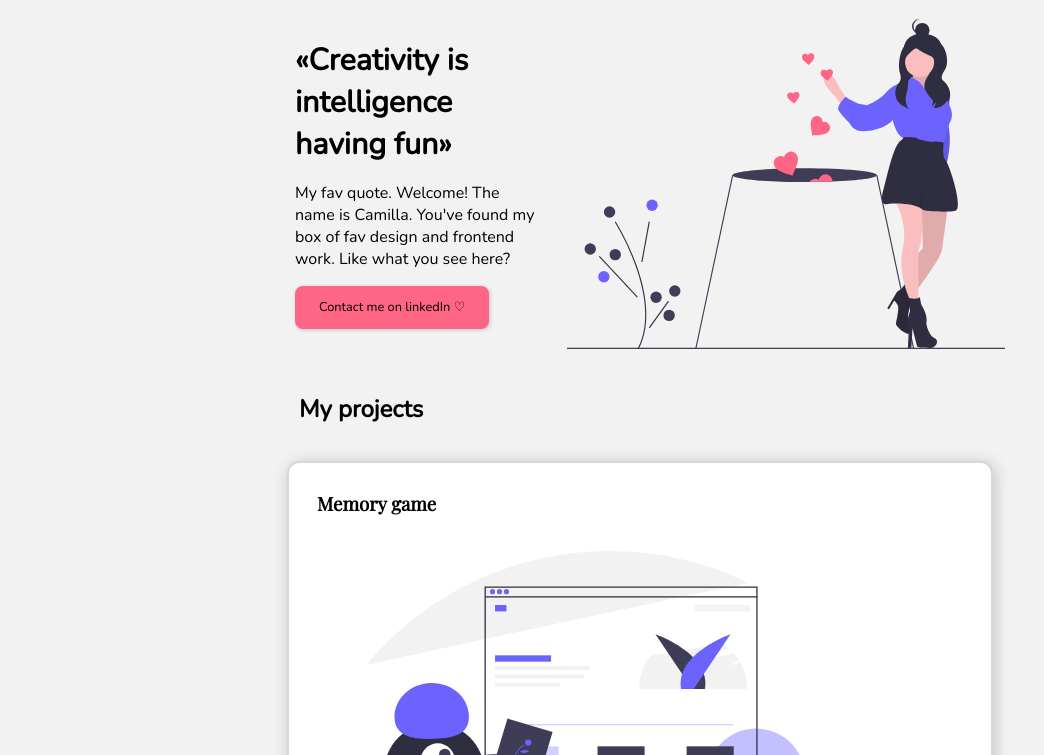
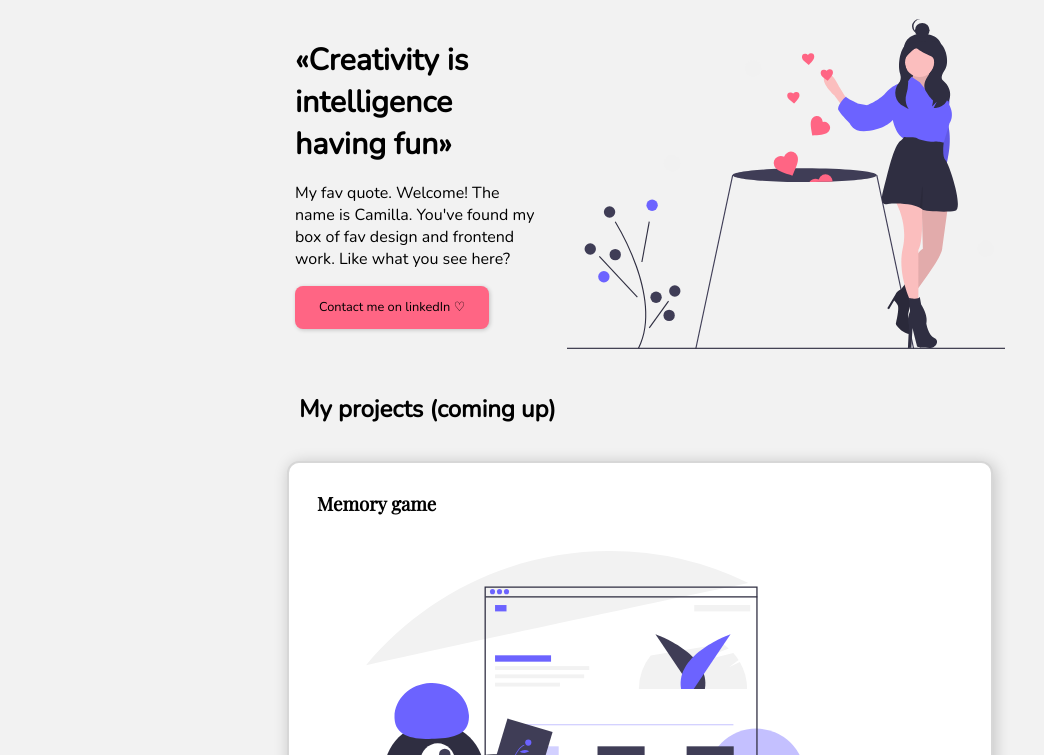
Before and after one commit to millus/1-Build-A-Portfolio-Site, a plain HTML site: page index.html in a window 1280 px wide. Shown: the part 45-800 px from the top of the page, without its empty margins (0-1044 px from the left). Drawn offline with nearby package versions, Linux system fonts and the light colour scheme.

Commit message:
Update index.html

```diff
--- a/index.html
+++ b/index.html
@@ -34,7 +34,7 @@
       project-image src and project-link href
       when I complete the relevant projects.-->
       <section class="project-container">
-        <h2 class="project-header">My projects</h2>
+        <h2 class="project-header">My projects (coming up)</h2>
 
         <a class="project-link" href="#">
             <article class="project-item">
```
